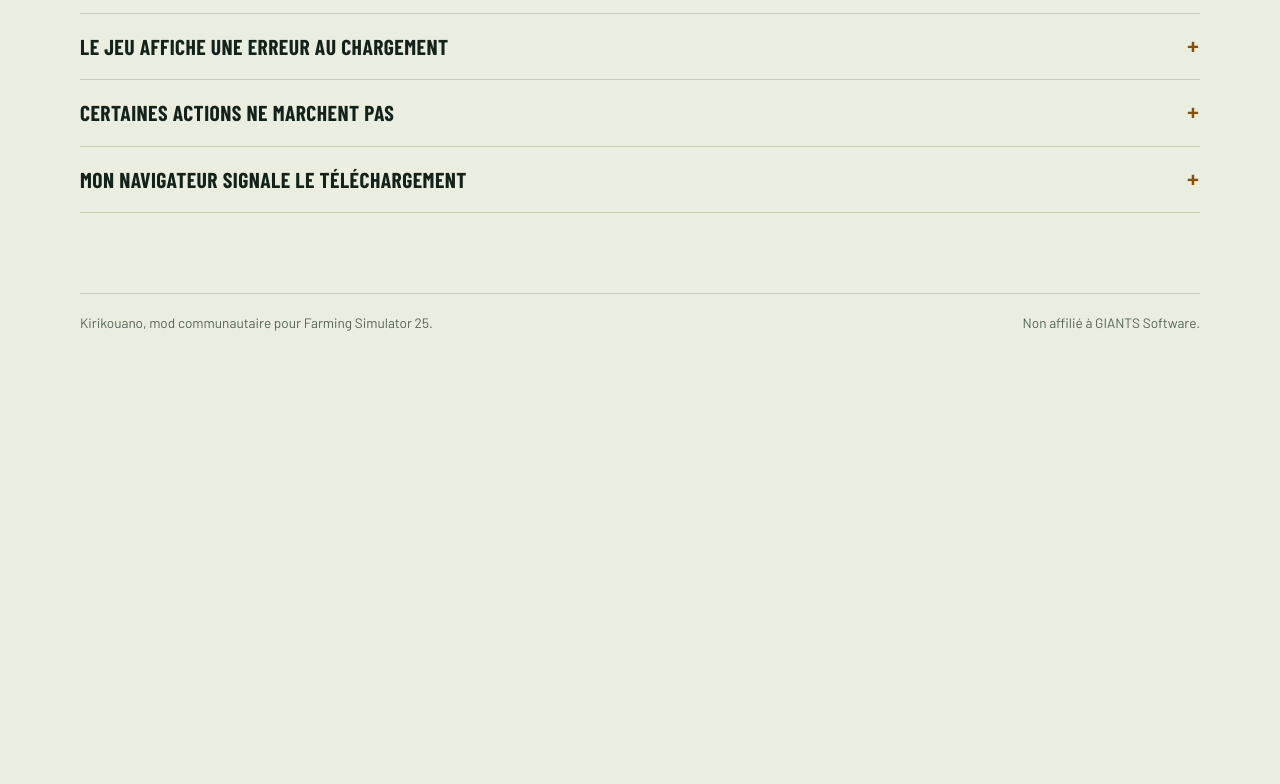
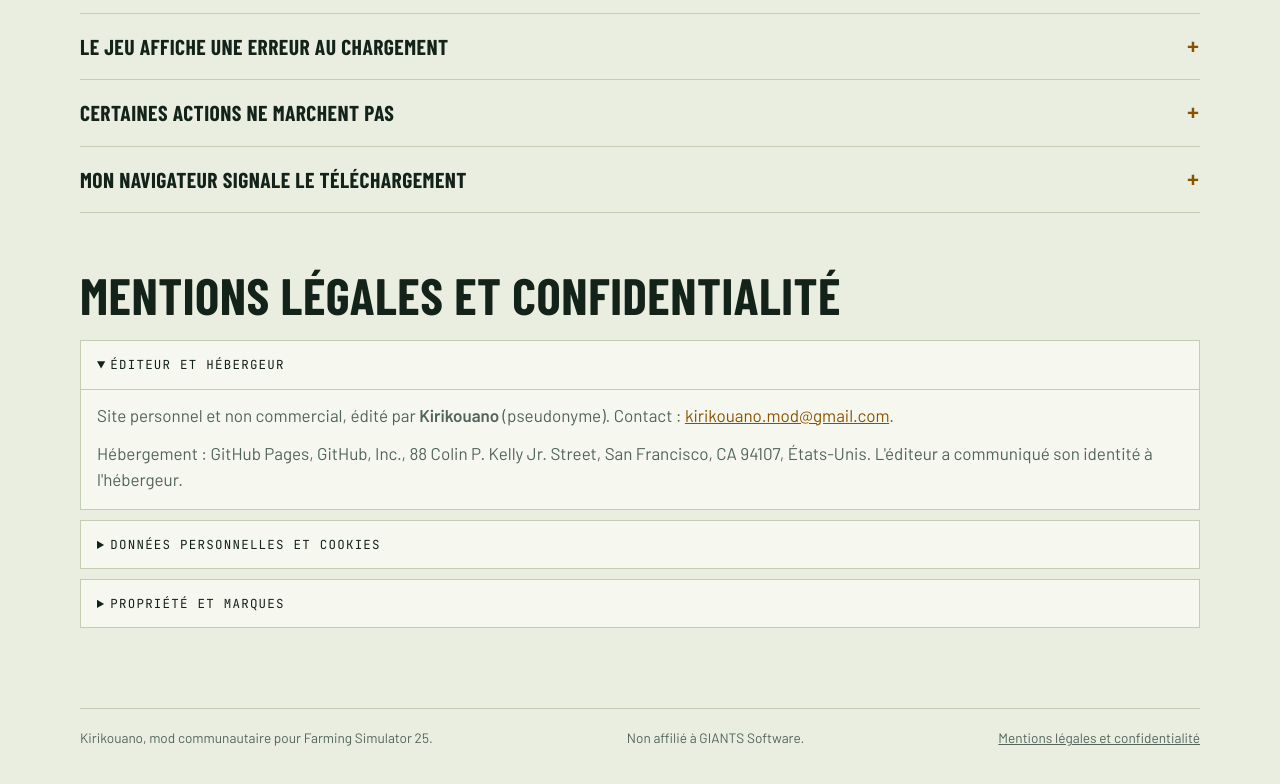
Before and after one commit to KIRIKOUANO/kirikouano-menu-hud, a plain HTML site: page index.html in a window 1280 px wide. Shown: the part 5421-6205 px from the top of the page. Before the commit the page ends 5794 px from the top, so only its background shows below. Drawn offline with nearby package versions, Linux system fonts and the light colour scheme; no server answers; a web font is replaced by a local one.

Commit message:
Add files via upload

```diff
--- a/index.html
+++ b/index.html
@@ -538,6 +538,16 @@ footer {
 .gallery-sec figure { margin: 0; }
 .gallery-sec a { display: block; border: 1px solid var(--line); overflow: hidden; }
 .gallery-sec img { display: block; width: 100%; height: auto; aspect-ratio: 16 / 9; object-fit: cover; }
+
+/* Mentions légales */
+.legal details { border: 1px solid var(--line); background: var(--surface); margin-top: 10px; }
+.legal summary { cursor: pointer; padding: 14px 16px; font-family: var(--mono); font-size: 0.78rem; letter-spacing: 0.1em; text-transform: uppercase; color: var(--fg); }
+.legal summary:focus-visible { outline: 3px solid var(--fg); outline-offset: -3px; }
+.legal details[open] summary { border-bottom: 1px solid var(--line); }
+.legal details p { margin: 0; padding: 12px 16px 0; color: var(--muted); }
+.legal details p:last-child { padding-bottom: 16px; }
+.legal a { color: var(--accent-ink); }
+footer .flink { color: var(--muted); text-decoration: underline; }
 .gallery-sec figcaption { margin-top: 8px; font-size: 0.9rem; color: var(--muted); }
 
 /* Vidéo de démonstration : cadre */
@@ -843,11 +853,33 @@ footer {
         <p>Les navigateurs préviennent souvent pour les fichiers .zip peu téléchargés. Télécharge uniquement depuis cette page et compare l'empreinte du fichier avec celle publiée, quand elle est affichée.</p>
       </details>
     </section>
+
+    <section class="block legal" id="mentions" aria-labelledby="leg-title">
+      <h2 id="leg-title">Mentions légales et confidentialité</h2>
+      <details open>
+        <summary>Éditeur et hébergeur</summary>
+        <p>Site personnel et non commercial, édité par <strong>Kirikouano</strong> (pseudonyme). Contact : <span class="mail" data-u="kirikouano.mod" data-d="gmail.com">adresse e-mail (activez JavaScript pour l'afficher)</span>.</p>
+        <p>Hébergement : GitHub Pages, GitHub, Inc., 88 Colin P. Kelly Jr. Street, San Francisco, CA 94107, États-Unis. L'éditeur a communiqué son identité à l'hébergeur.</p>
+      </details>
+      <details>
+        <summary>Données personnelles et cookies</summary>
+        <p>Ce site ne crée aucun compte, n'utilise aucun cookie de suivi, de publicité ni de mesure d'audience, et ne conserve aucune donnée sur ses visiteurs.</p>
+        <p>Pour afficher le compteur de téléchargements, ta navigation interroge l'API publique de GitHub : GitHub reçoit alors ton adresse IP, selon sa <a href="https://docs.github.com/fr/site-policy/privacy-policies/github-general-privacy-statement" target="_blank" rel="noopener noreferrer">politique de confidentialité</a>. Le téléchargement du mod, la proposition d'un mod et les signalements passent aussi par GitHub et ton propre compte.</p>
+        <p>Le navigateur peut garder sur ton appareil de simples préférences (par exemple le son activé ou non). Elles ne sont jamais envoyées au site.</p>
+        <p>Tu peux demander l'accès, la correction ou la suppression de données te concernant (par exemple une proposition de mod publiée) en écrivant à l'adresse de contact ci-dessus.</p>
+      </details>
+      <details>
+        <summary>Propriété et marques</summary>
+        <p>Kirikouano Menu HUD est un mod communautaire gratuit, non affilié à GIANTS Software. « Farming Simulator » et les noms associés sont des marques de GIANTS Software GmbH. Les captures d'écran et vidéos montrent le jeu à des fins d'illustration du mod.</p>
+        <p>Les mods du catalogue restent sous la responsabilité de leurs auteurs. Pour signaler un contenu illicite, piraté ou dangereux, écris à l'adresse de contact : il sera retiré rapidement.</p>
+      </details>
+    </section>
   </main>
 
   <footer>
     <span>Kirikouano, mod communautaire pour Farming Simulator 25.</span>
     <span>Non affilié à GIANTS Software.</span>
+    <a class="flink" href="#mentions">Mentions légales et confidentialité</a>
   </footer>
 </div>
 
@@ -1365,5 +1397,13 @@ footer {
   v.addEventListener("ended", function () { if (cur < files.length - 1) go(cur + 1, true); });
 })();
 </script>
+<script>
+(function () {
+  Array.prototype.forEach.call(document.querySelectorAll(".mail"), function (el) {
+    var a = document.createElement("a"), addr = el.getAttribute("data-u") + "@" + el.getAttribute("data-d");
+    a.href = "mailto:" + addr; a.textContent = addr; el.replaceChildren(a);
+  });
+})();
+</script>
 </body>
 </html>
```
